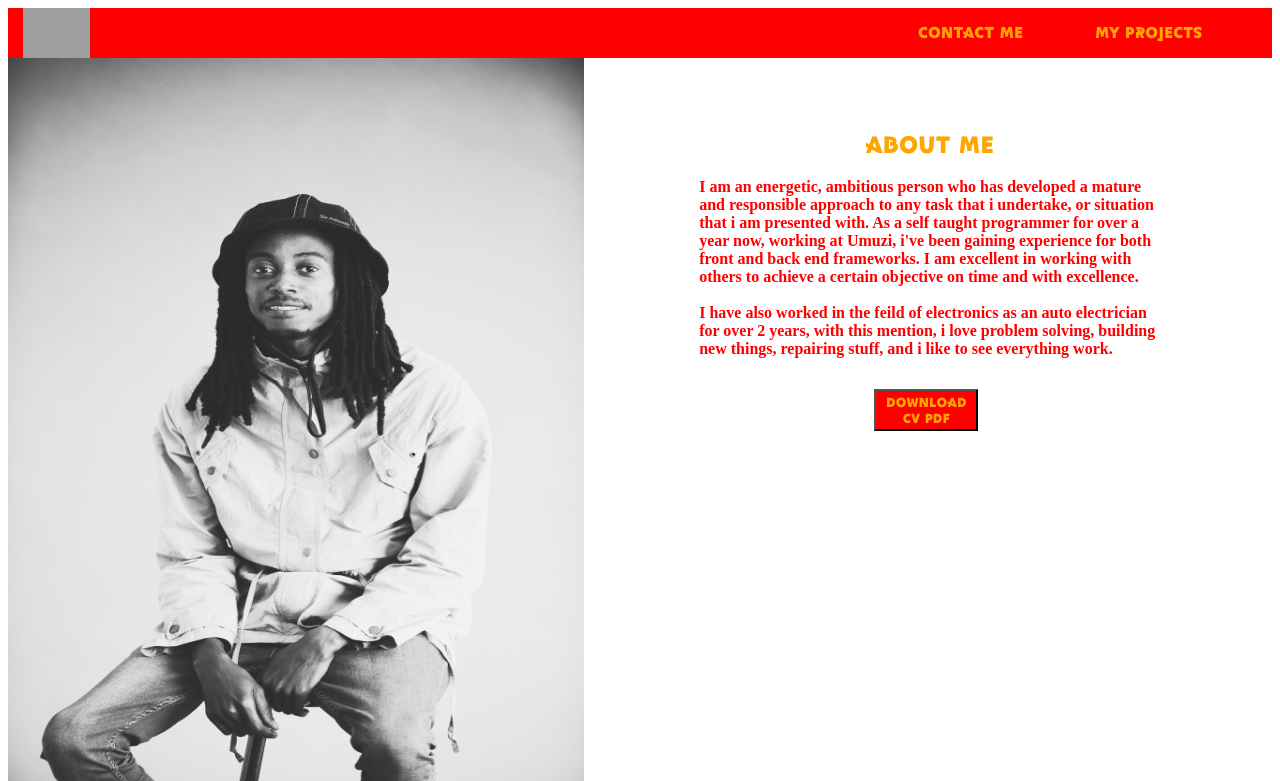
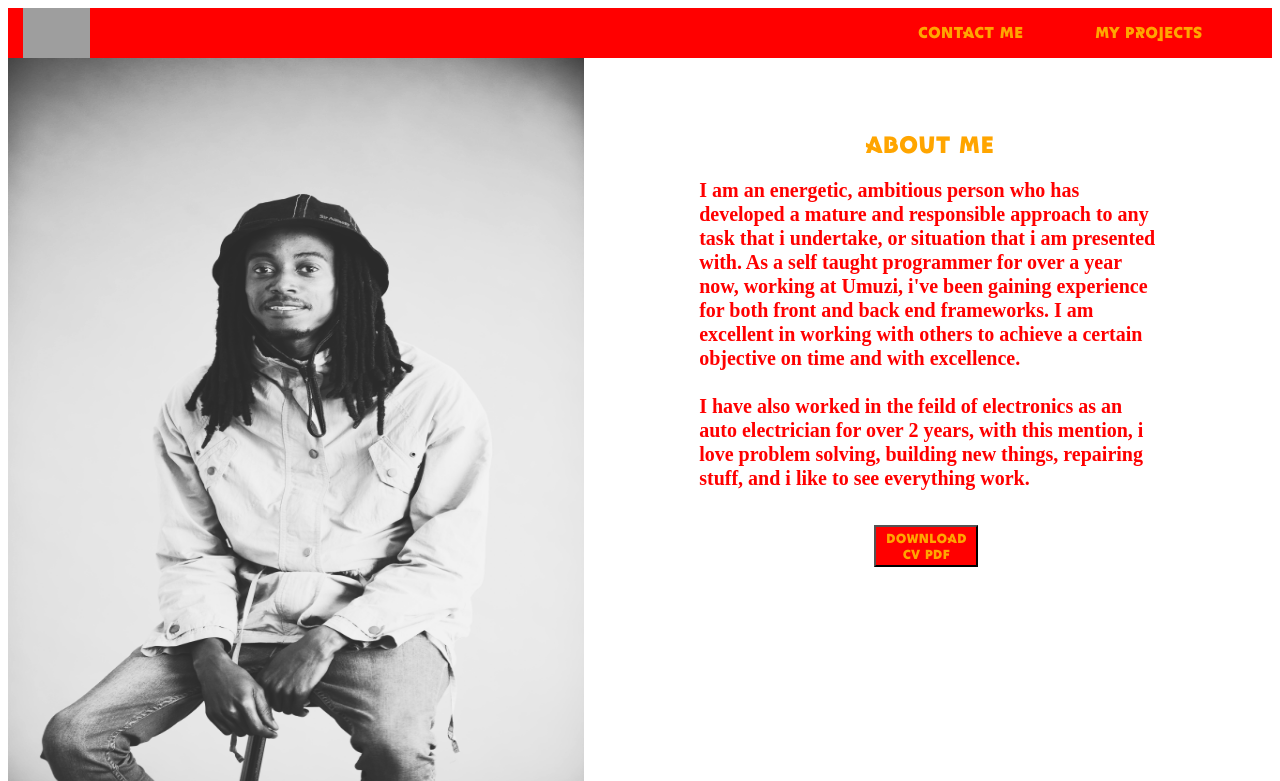
Before and after one commit to Sbuda32/website, a PHP site: page /public/personal-pages/about-me.html in a window 1280 px wide. Shown: the top 781 px of the page. Run offline with PHP 8.4, Linux system fonts and the light colour scheme; some web fonts are replaced; grey boxes are pictures that could not be loaded.

Commit message:
Modified aboutMeStyle.css and changed the line height and the font-size,for better look and feel

```diff
--- a/public/css/aboutMeStyle.css
+++ b/public/css/aboutMeStyle.css
@@ -86,9 +86,10 @@ div.m-pro {
 
 .content-section .text-side p {
     font-family: designIndabaThinFont;
-    font-size: 16px;
+    font-size: 20px;
     font-weight: 600;
     color: red;
+    line-height: 24px;
 }
 
 .content-section .text-side h2{
```
